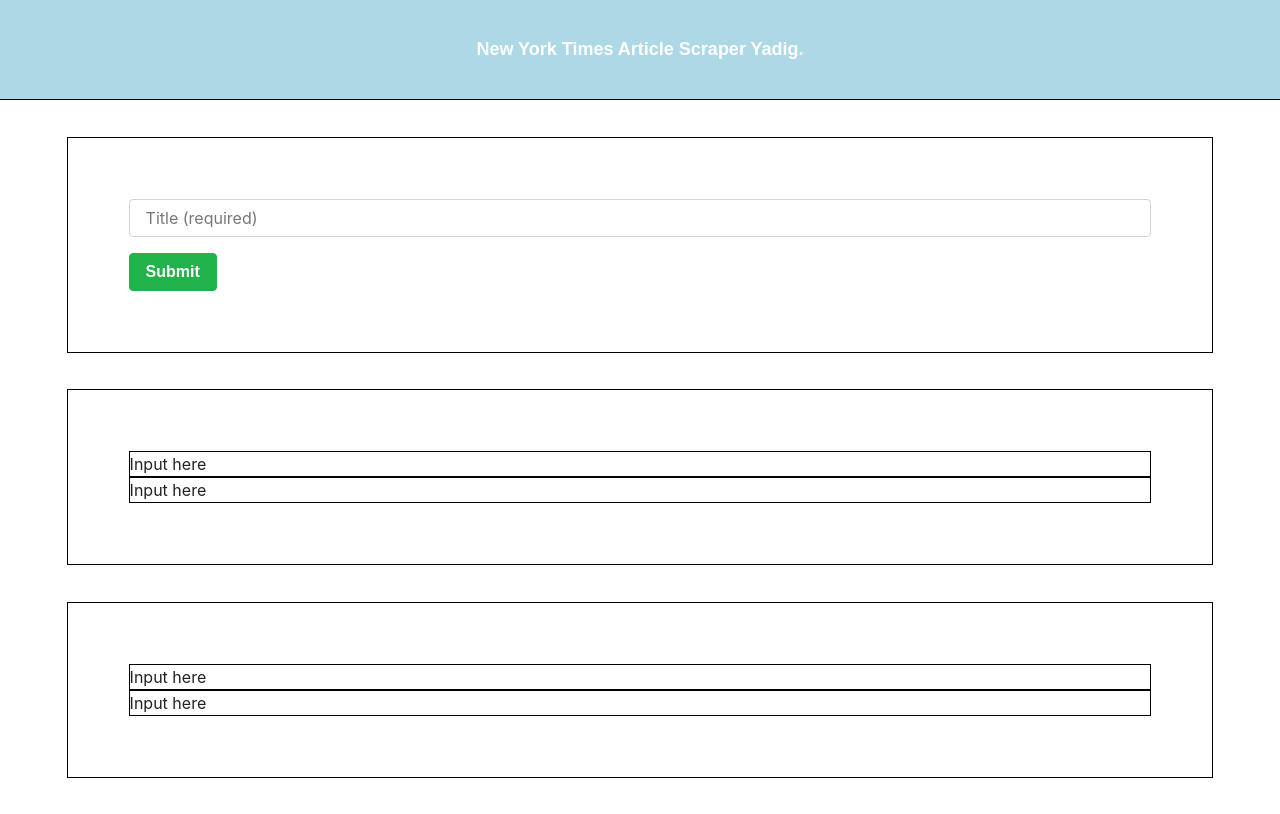
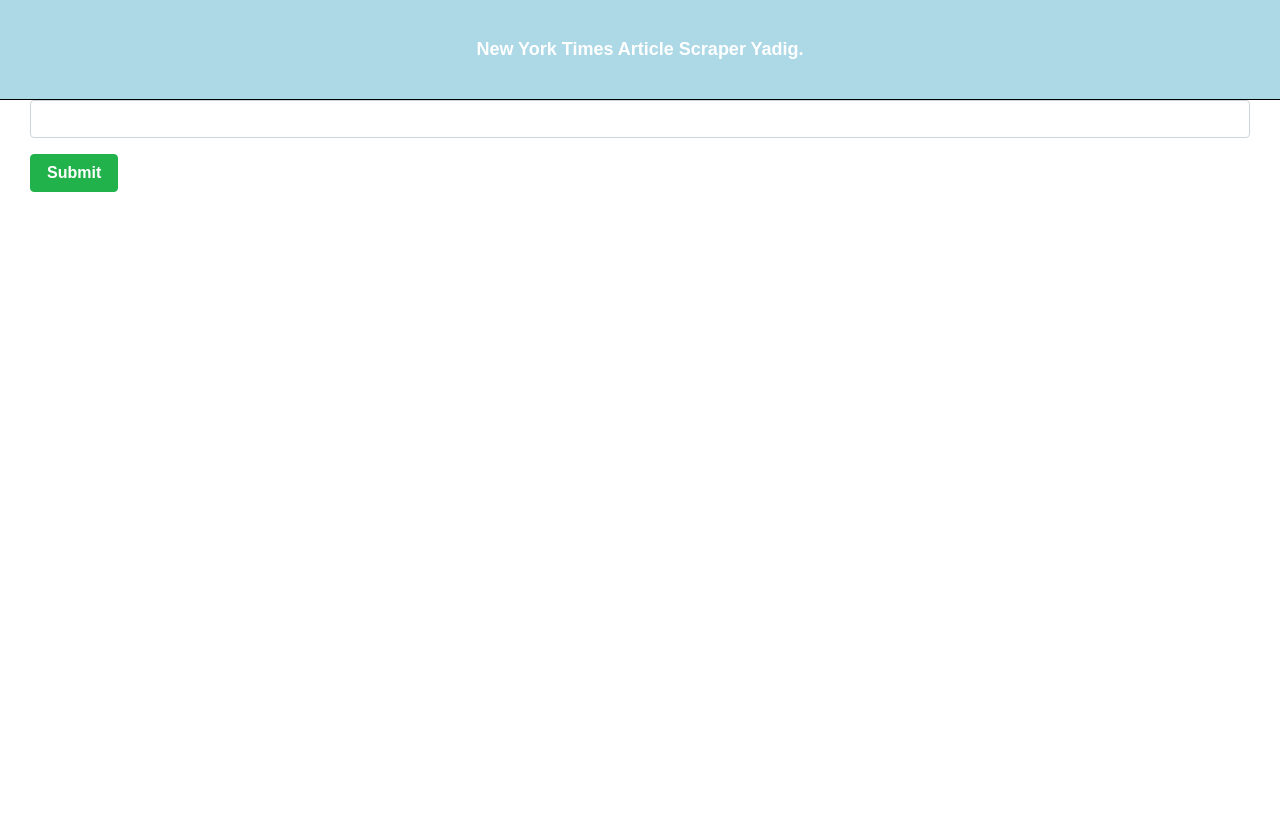
Before and after one commit to davidfunk13/nyt-scraper-react, a React (Create React App) app in the folder client/: page / in a window 1280 px wide. Built offline with nearby package versions, Linux system fonts and the light colour scheme; a web font is replaced by a local one.

Commit message:
models, and input form.

```diff
--- a/client/src/App.js
+++ b/client/src/App.js
@@ -8,7 +8,7 @@
 <Nav/>
       <Switch>
         <Route exact path="/" component={Home} />
-        {/* <Route exact path="/Posts" component={Posts} /> */}
+        <Route exact path="/posts" component={Home} />
         {/* <Route exact path="/posts/:id" component={Detail} /> */}
         {/* <Route component={NoMatch} /> */}
       </Switch>
--- a/client/src/components/SearchBox/Searchbox.css
+++ /dev/null
@@ -1,10 +0,0 @@
-.searchbox {
-    border: 1px solid black;
-    padding: 5%;
-    margin: 3%;
-}
-
-.input1,
-.input2 {
-    border: 1px solid black;
-}
--- a/client/src/components/SearchBox/Searchbox.jsx
+++ /dev/null
@@ -1,37 +0,0 @@
-import React, { Component } from 'react';
-import './Searchbox.css'
-import { Input, FormBtn } from '../Form';
-
-class Searchbox extends Component {
-    state = {
-        title: ""
-    }
-    handleInputChange = event => {
-        const { name, value } = event.target;
-        this.setState({
-          [name]: value
-        });
-      };
-
-  handleFormSubmit = event => {
-    event.preventDefault();
-    console.log('heya ')
-  };
-    render() {
-        return (
-            <div className='searchbox'>
-                <Input
-                    value={this.state.title}
-                    onChange={this.handleInputChange}
-                    name="title"
-                    placeholder="Title (required)"
-                />
-                <FormBtn
-                onClick={this.handleFormSubmit}
-              >Submit</FormBtn>
-            </div>
-        )
-    }
-}
-
-export default Searchbox
--- a/client/src/pages/Home/Home.jsx
+++ b/client/src/pages/Home/Home.jsx
@@ -1,12 +1,10 @@
 import React, { Component } from 'react';
-import { Container, Row, Column } from '../../components/BootstrapGrid'
-import Searchbox from '../../components/SearchBox/Searchbox';
-import Results from '../../components/Results/Results';
-import Saved from '../../components/Saved/Saved';
+import { Container, Row, Column } from '../../components/BootstrapGrid';
+import {Input, TextArea, FormBtn} from '../../components/Form'
 class Home extends Component {
 
     state = {
-        title: ""
+        search: ""
     }
 
     handleInputChange = event => {
@@ -16,14 +14,22 @@
         });
       };
 
+      handleFormSubmit = event => {
+        event.preventDefault();
+        console.log(this.state.search)
+      };
+
     render() {
         return (
             <Container>
                 <Row>
                     <Column>
-                    <Searchbox/>
-                    <Results/>
-                    <Saved/>
+                    <form>
+                    <Input value={this.state.search}
+                    name='search'
+                    onChange={this.handleInputChange}/>
+                    <FormBtn onClick={this.handleFormSubmit}>Submit</FormBtn>
+                    </form>
                     </Column>
                 </Row>
 
```
Also changed, not shown: client/src/utils/API.js (added, +10 -0 lines), 1 other file (tests, documents, lock files or other folders).
